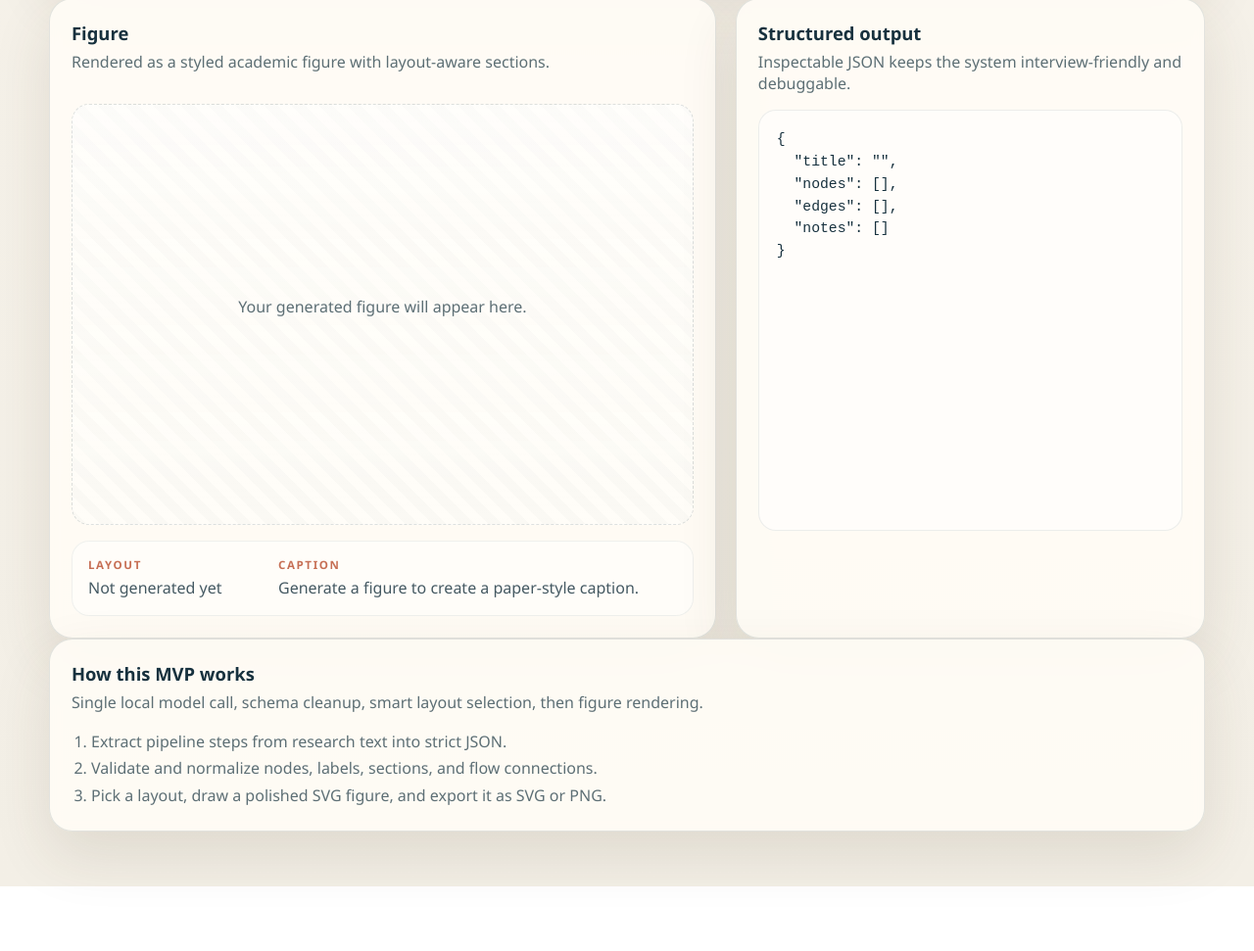
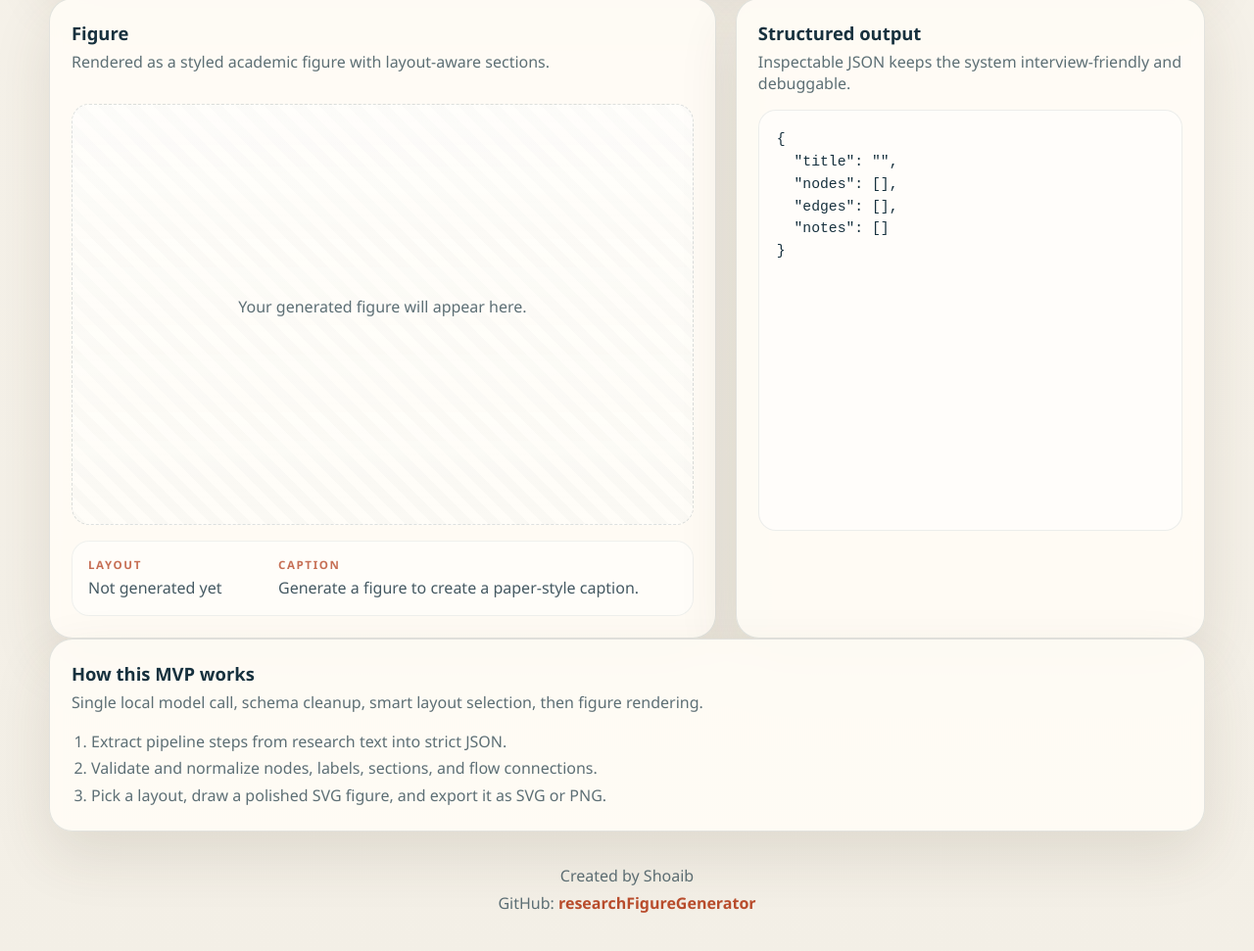
Before and after one commit to mohammedabdulshoaib29-droid/researchFigureGenerator, a plain HTML site: page index.html in a window 1280 px wide. Shown: the part 908-1879 px from the top of the page at 98% size. Before the commit the page ends 1813 px from the top, so only its background shows below. Drawn offline with Linux system fonts and the light colour scheme.

Commit message:
Add website footer with author link

```diff
--- a/index.html
+++ b/index.html
@@ -95,6 +95,16 @@
         <li>Pick a layout, draw a polished SVG figure, and export it as SVG or PNG.</li>
       </ol>
     </section>
+
+    <footer class="site-footer">
+      <p>Created by Shoaib</p>
+      <p>
+        GitHub:
+        <a href="https://github.com/mohammedabdulshoaib29-droid/researchFigureGenerator" target="_blank" rel="noreferrer">
+          researchFigureGenerator
+        </a>
+      </p>
+    </footer>
   </main>
 
   <script src="./app.js"></script>
--- a/styles.css
+++ b/styles.css
@@ -307,6 +307,27 @@
   line-height: 1.7;
 }
 
+.site-footer {
+  margin-top: 22px;
+  padding: 12px 4px 0;
+  color: var(--muted);
+  text-align: center;
+}
+
+.site-footer p {
+  margin-bottom: 6px;
+}
+
+.site-footer a {
+  color: var(--accent-dark);
+  font-weight: 700;
+  text-decoration: none;
+}
+
+.site-footer a:hover {
+  text-decoration: underline;
+}
+
 @media (max-width: 900px) {
   .workspace,
   .field-row,
```
